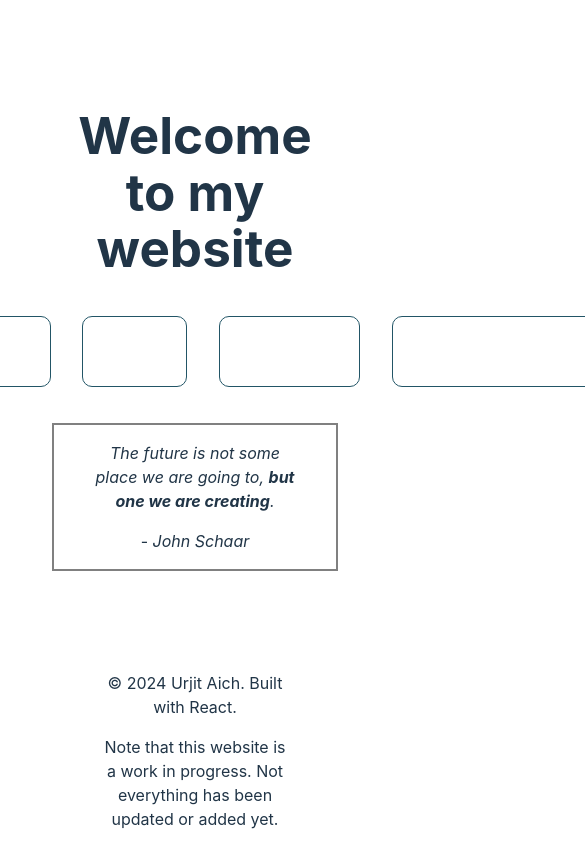
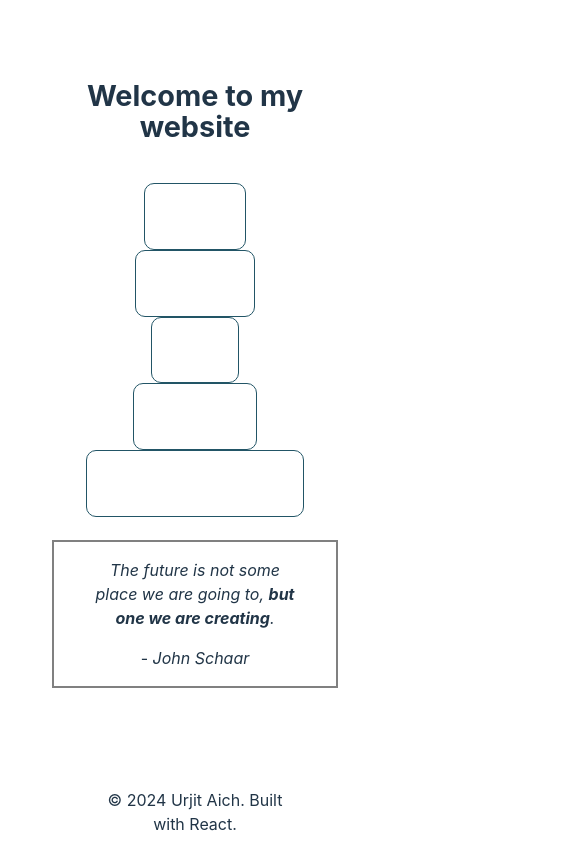
Before and after one commit to uaich123/MyWebsite, a React (Vite) app: page / in a window 390 px wide. Shown: the top 844 px of the page, 585 px wide, since content can reach past the window. Built offline with nearby package versions, Linux system fonts and the light colour scheme.

Commit message:
Make more responsive

```diff
--- a/src/Components/Homepage/Header.css
+++ b/src/Components/Homepage/Header.css
@@ -2,15 +2,14 @@
     text-align: center;
     padding: 2.5vh;
 }
-
 .welcome {
     font-size: 3.2em;
     margin-bottom: 40px;
 }
-
 .home-nav {
     display: flex;
     justify-content: center;
+    flex-wrap: wrap;
     padding: 0;
     margin: 0;
     list-style: none;
@@ -23,7 +22,7 @@
     transition: background-color 0.3s ease, transform 0.3s ease;
 }
 .home-nav li:hover {
-    background-color: #007BFF;
+    background-color: #0056b3;
     transform: scale(1.1);
 }
 
@@ -35,7 +34,6 @@
     padding: 10px;
     transition: color 0.3s ease;
 }
-
 .home-nav a:hover {
     color: white;
 }
@@ -50,3 +48,33 @@
     opacity: 0;
     animation: fadeIn 1s 0.8s forwards ease-in-out;
 }
+
+@media (max-width: 768px) {
+    .welcome {
+        font-size: 2em;
+    }
+
+    .home-header {
+        padding: 1.5vh;
+    }
+
+    .home-nav li {
+        margin: 0 1vh;
+        padding: 8px 1.5vh;
+        font-size: 1em;
+    }
+}
+@media (max-width: 576px) {
+    .home-nav {
+        flex-direction: column;
+        align-items: center;
+    }
+
+    .welcome {
+        font-size: 1.8em;
+    }
+
+    .home-header {
+        padding: 1vh;
+    }
+}
```
